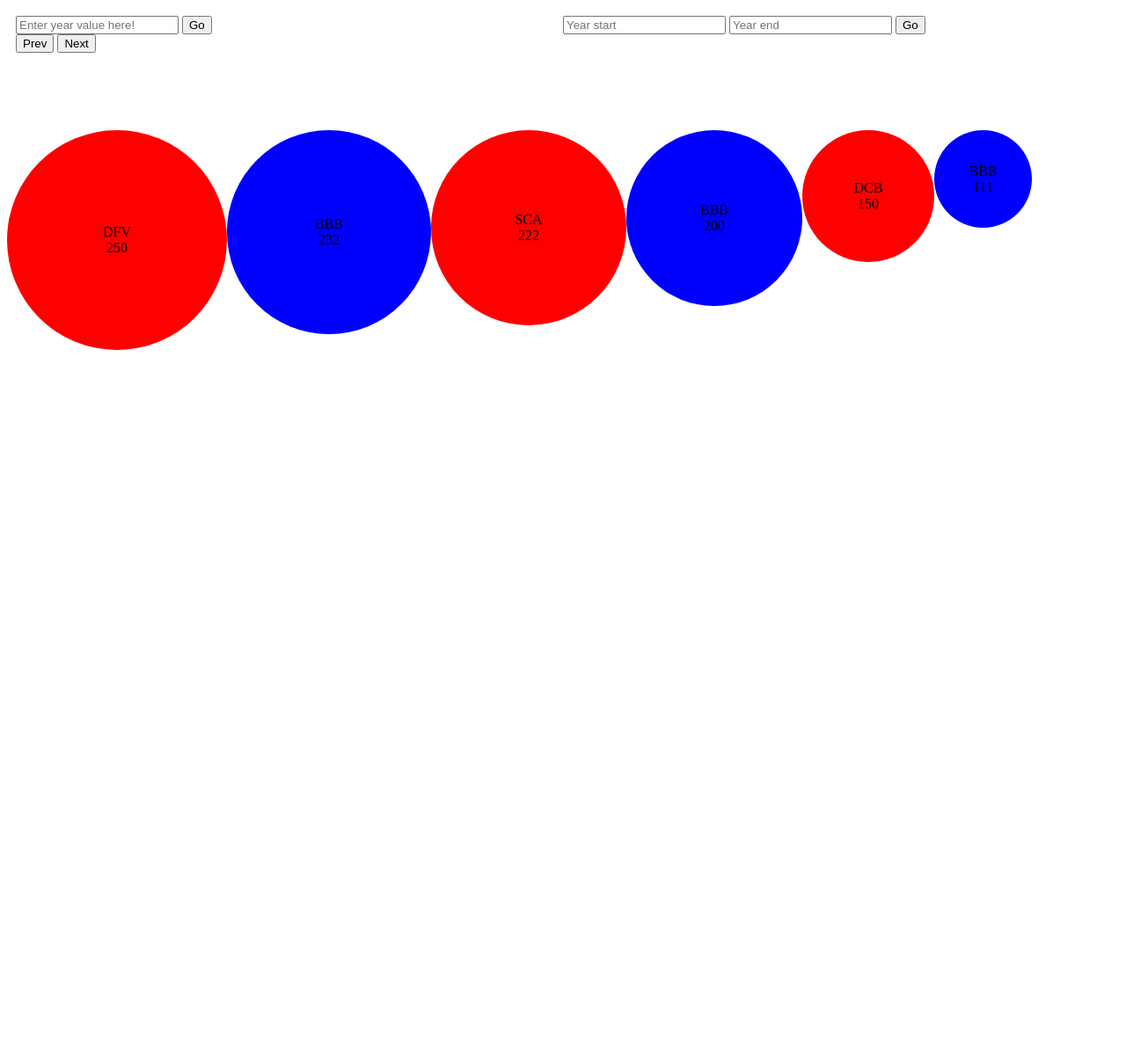
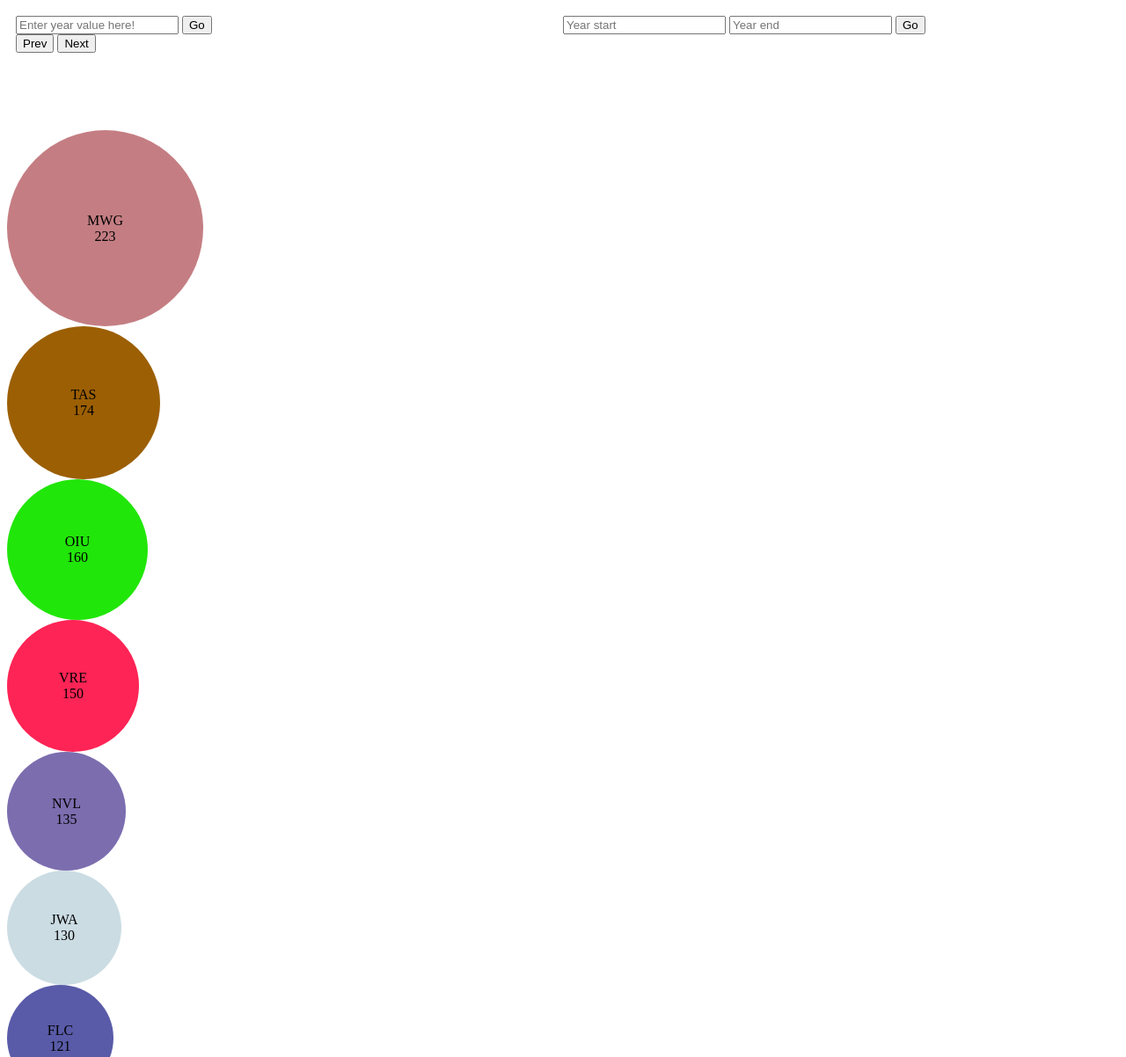
Before and after one commit to MrDao2810/bubble-chart, a plain HTML site: page index.html in a window 1280 px wide. Shown: the top 1202 px of the page at 88% size. Before the commit the page ends 800 px from the top, so only its background shows below. Drawn offline with Linux system fonts and the light colour scheme.

Commit message:
Create bubble chart

```diff
--- a/data-config.js
+++ b/data-config.js
@@ -1,69 +1,3 @@
-// let tickerList = ['AAA','ACB','AGG','ANV','APH','ASM','BID','BMI','DXS','EIB','FIT','FLC','MWG','NLG','NT2','NVL','OCB','PC1','PDR','SSI','STB','VRE','POW','PPC','VIC','HMJ','KHC','KUS','UDS','IIJ','LMS','JWA','OIU','TAS'];
-// let velocityRandom = [[9, 13], [12, 18], [13, 19], [5, 9], [2, 6], [13, 17], [12, 18], [13, 19], [15, 20], [12, 16], [11, 15], [12, 18], [12, 19], [2, 6], [5, 19], [10, 13], [12, 28], [13, 19], [5, 17], [12, 16],[11, 13], [12, 18], [13, 19], [15, 20], [12, 16],[11, 13], [12, 18], [13, 19], [15, 17], [12, 16], [2, 8], [10, 16], [9, 13], [5, 10]];
-// let initialMarketCapitalization = [600, 550, 500, 350, 200, 100, 50, 201, 453, 120, 603, 451, 223, 391, 492, 209, 252, 502, 369, 399, 404, 444, 555, 333, 222, 424, 221, 229, 338, 202, 261, 429, 238, 317];
-let vn30Data = {
-    '2000': [
-        {
-            'ticker': 'DCB',
-            'capital': 150,
-            'color': 'red'
-        },
-        {
-            'ticker': 'BBB',
-            'capital': 200,
-            'color': 'blue'
-        },
-        {
-            'ticker': 'DFV',
-            'capital': 250,
-            'color': 'red'
-        },
-        {
-            'ticker': 'BBB',
-            'capital': 232,
-            'color': 'blue'
-        },
-        {
-            'ticker': 'BBB',
-            'capital': 111,
-            'color': 'blue'
-        },
-        {
-            'ticker': 'SCA',
-            'capital': 222,
-            'color': 'red'
-        },
-    ],
-    '2001': [
-        {
-            'ticker': 'AWD',
-            'capital': 150,
-            'color': 'red'
-        },
-        {
-            'ticker': 'QWA',
-            'capital': 200,
-            'color': 'blue'
-        },
-        {
-            'ticker': 'EDD',
-            'capital': 250,
-            'color': 'red'
-        },
-        {
-            'ticker': 'FFF',
-            'capital': 232,
-            'color': 'blue'
-        },
-        {
-            'ticker': 'RRR',
-            'capital': 8,
-            'color': 'blue'
-        },
-        {
-            'ticker': 'TTT',
-            'capital': 76,
-            'color': 'red'
-        },
-    ],
-}
+let tickerList = ['AAA','ACB','AGG','ANV','APH','ASM','BID','BMI','DXS','EIB','FIT','FLC','MWG','NLG','NT2','NVL','OCB','PC1','PDR','SSI','STB','VRE','POW','PPC','VIC','HMJ','KHC','KUS','UDS','IIJ','LMS','JWA','OIU','TAS'];
+let velocityRandom = [[5, 10], [2, 7], [14, 19], [4, 9], [2, 7], [13, 18], [12, 17], [11, 16], [1, 6], [2, 7], [3, 8], [7, 12], [12, 17], [2, 7], [5, 10], [10, 15], [12, 15], [13, 16], [5, 8], [12, 15],[11, 13], [12, 15], [13, 16], [10, 13], [12, 14],[11, 13], [12, 15], [13, 16], [12, 14], [12, 14], [2, 7], [10, 13], [9, 13], [5, 9]];
+let initialMarketCapitalization = [100, 80, 70, 90, 85, 102, 65, 70, 66, 120, 111, 121, 223, 91, 87, 135, 87, 99, 63, 79, 55, 150, 79, 90, 88, 66, 101, 45, 94, 68, 74, 130, 160, 174];
--- a/data-controller.js
+++ b/data-controller.js
@@ -0,0 +1,66 @@
+let vn30Data = tickerList; // Danh sách 30 mã vốn hoá
+let velocity = velocityRandom; // Vận tốc tăng trưởng của vốn hoá
+let initialCapital = initialMarketCapitalization; // vốn hoá ban đầu
+const vn30DataKeys = Object.keys(vn30Data);
+
+for (let i = 0; i < vn30DataKeys.length; i++) {
+  let locationVn30DataKeys = vn30Data[vn30DataKeys[i]];
+  for (let j = 0; j < locationVn30DataKeys.length; j++) {
+    locationVn30DataKeys[j].color = getRandomColor();
+  }
+}
+
+function generateData(vn30Data, initialCapital, velocity, startYear, endYear) {
+  let data = {};
+  const fakeColor = [];
+  const fakeColorIndex = 100;
+  for (let i = 0; i < fakeColorIndex; i++) {
+    fakeColor.push(getRandomColor());
+  }
+  let randomTickers = getRandomTickers();
+  for(let year = startYear; year < endYear; year++) {
+    let dataYear = [];
+    for(let tickerIndex = 0; tickerIndex < vn30Data.length; tickerIndex++) {
+      let ticker = vn30Data[tickerIndex];
+      dataYear.push({
+        "ticker": ticker,
+        "capital": initialCapital[tickerIndex] + (year - startYear) * getRandInteger(velocity[tickerIndex][0], velocity[tickerIndex][1]),
+        "color": fakeColor[vn30Data.indexOf(randomTickers[tickerIndex])]
+      })
+    }
+    data[year] = dataYear;
+  }
+  return data;
+}
+
+// Random capital
+
+function getRandInteger(min, max) {
+  return Math.floor(Math.random() * (max - min) ) + min;
+}
+// Random color
+function getRandomColor() {
+  let letters = "0123456789ABCDEF".split('');
+  let color = "#";
+  let colorCodeNumber = 6;
+  for (let i = 0; i < colorCodeNumber; i++ ) {
+    color += letters[Math.floor(Math.random() * 16)];
+  }
+  return color;
+}
+// Random 34 năm ngầu nhiên
+function getRandomTickers() {
+  const randomIndexes = [];
+  const randomTickers = [];
+  const randomAmountTickers = 34;
+  for (let i = 0; i < randomAmountTickers; i++) {
+    const randomIndex = getRandInteger(0, randomAmountTickers);
+    if (!randomIndexes.includes(randomIndex)) {
+      randomIndexes.push(randomIndex);
+      randomTickers.push(vn30Data[randomIndex]);
+    } else {
+      i--;
+    }
+  }
+  return randomTickers;
+}
--- a/index.css
+++ b/index.css
@@ -85,7 +85,7 @@ div {
 }
 
 .chart-panel .chart-ticker-list {
-    display: flex;
+    /* display: flex; */
     /* justify-content: space-between; */
 }
 
@@ -96,7 +96,6 @@ div {
     /* ustify-content, align-items:  ngang, dọc căn giữa  */
     justify-content: center;
     align-items: center;
-    background: red;
     border-radius: 100%;
 }
 
--- a/index.html
+++ b/index.html
@@ -40,6 +40,7 @@
         </div>
     </div>
     <script src="./data-config.js"></script>
+    <script src="./data-controller.js"></script>
     <script src="./index.js"></script>
 </body>
 </html>
--- a/index.js
+++ b/index.js
@@ -88,7 +88,7 @@
         playAYear(selectedYear);
     }
     function playAYear(year) {
-        let specificYearTickerData = vn30Data[year];
+        let specificYearTickerData = fakeData[year];
         if(specificYearTickerData) {
             createTickerItemOfASpecificTime(specificYearTickerData);
         }
@@ -131,12 +131,13 @@
             setInterval(() => {
                 let selectedYear = parseInt(runOneYearSelectorText.value);
                 if(selectedYear < endYear && selectedYear >= 2000 && endYear <= 2100) {
-                    playOneYearNext(vn30Data);
+                    playOneYearNext(fakeData);
                 }
             }, 1000);
         } catch(e) {
             console.log('invalid year');
         }
     }
-    createTickerItemOfASpecificTime(vn30Data['2000']);
+    let fakeData = generateData(vn30Data, initialCapital, velocity, 2000, 2100);
+    createTickerItemOfASpecificTime(fakeData['2000']);
 })()
```
